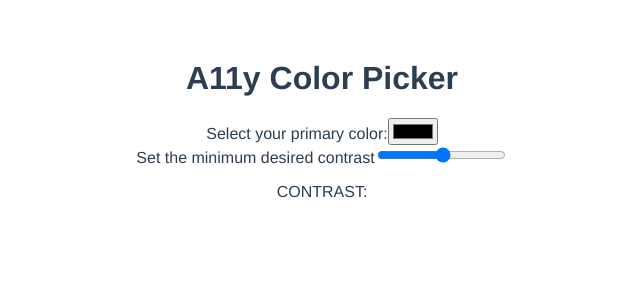
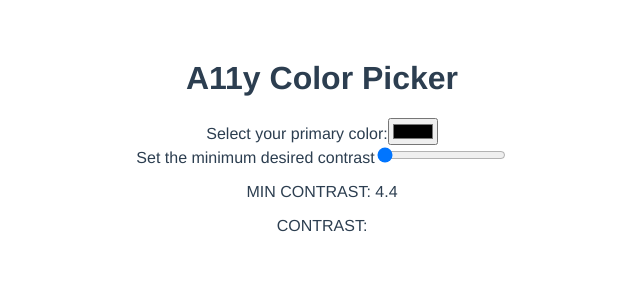
Before and after one commit to drinkingtheink/a11y-color-picker, a Vue app: page / in a window 1280 px wide. Shown: the top 300 px of the page, without its empty margins (318-958 px from the left). Built offline with nearby package versions, Linux system fonts and the light colour scheme.

Commit message:
user-controlled contrast threshold

```diff
--- a/src/components/AppStage.vue
+++ b/src/components/AppStage.vue
@@ -10,7 +10,8 @@
 
     <section class="contrast-display">
       <label for="set-min-contrast">Set the minimum desired contrast</label>
-      <input type="range" id="min-contrast" name="min-contrast" min="4.4" max="16" value="" />
+      <input type="range" id="min-contrast" name="min-contrast" min="4.4" max="16" :value="userMinThresh" @change="updateUserMinThresh" />
+      <p>MIN CONTRAST: {{ userMinThresh }}</p>
       <p>CONTRAST: {{ contrast }}</p>
     </section>
 
@@ -18,7 +19,7 @@
       <p>SECONDARY: {{ secondary }} <span class="sec-display" :style="`background-color: ${secondary}`" /></p>
     </section>
   </main>
-  <ColorGen v-if="primary" :selectedColor="primary" @setSecondary="handleSecondaryColorChange" :a11yThresh="a11yThresh" />
+  <ColorGen v-if="primary" :selectedColor="primary" @setSecondary="handleSecondaryColorChange" :a11yThresh="a11yThresh" :userMinThresh="userMinThresh" />
 </template>
 
 <script>
@@ -38,7 +39,11 @@ export default {
       secondary: null,
       contrast: null,
       a11yThresh: 4.4,
+      userMinThresh: null,
     }
+  },
+  mounted() {
+    this.userMinThresh = this.a11yThresh;
   },
   methods: {
     handlePrimaryColorChange(event) {
@@ -48,6 +53,9 @@ export default {
       this.secondary = color;
       this.contrast = contrast;
     },
+    updateUserMinThresh(event) {
+      this.userMinThresh = event.target.value;
+    }
   },
 }
 </script>
--- a/src/components/ColorGen.vue
+++ b/src/components/ColorGen.vue
@@ -9,6 +9,7 @@
 				:a11yThresh="a11yThresh"
 				:comparisonColor="selectedColor"
 				:reColor="reColor"
+				:userMinThresh="userMinThresh"
 				@colorSelected="handleTileSelection"
 			>
 			</Tile>
@@ -33,7 +34,10 @@ export default {
 		},
 		a11yThresh: {
 			type: Number,
-		}
+		},
+		userMinThresh: {
+			type: Number,
+		},
   },
 	components: {
     Tile
--- a/src/components/Tile.vue
+++ b/src/components/Tile.vue
@@ -19,7 +19,10 @@ export default {
 		},
 		reColor: {
 			type: Boolean,
-		}
+		},
+		userMinThresh: {
+			type: Number,
+		},
   },
 	data() {
 		return {
```
Lines whose indentation alone changed are shown as unchanged.
